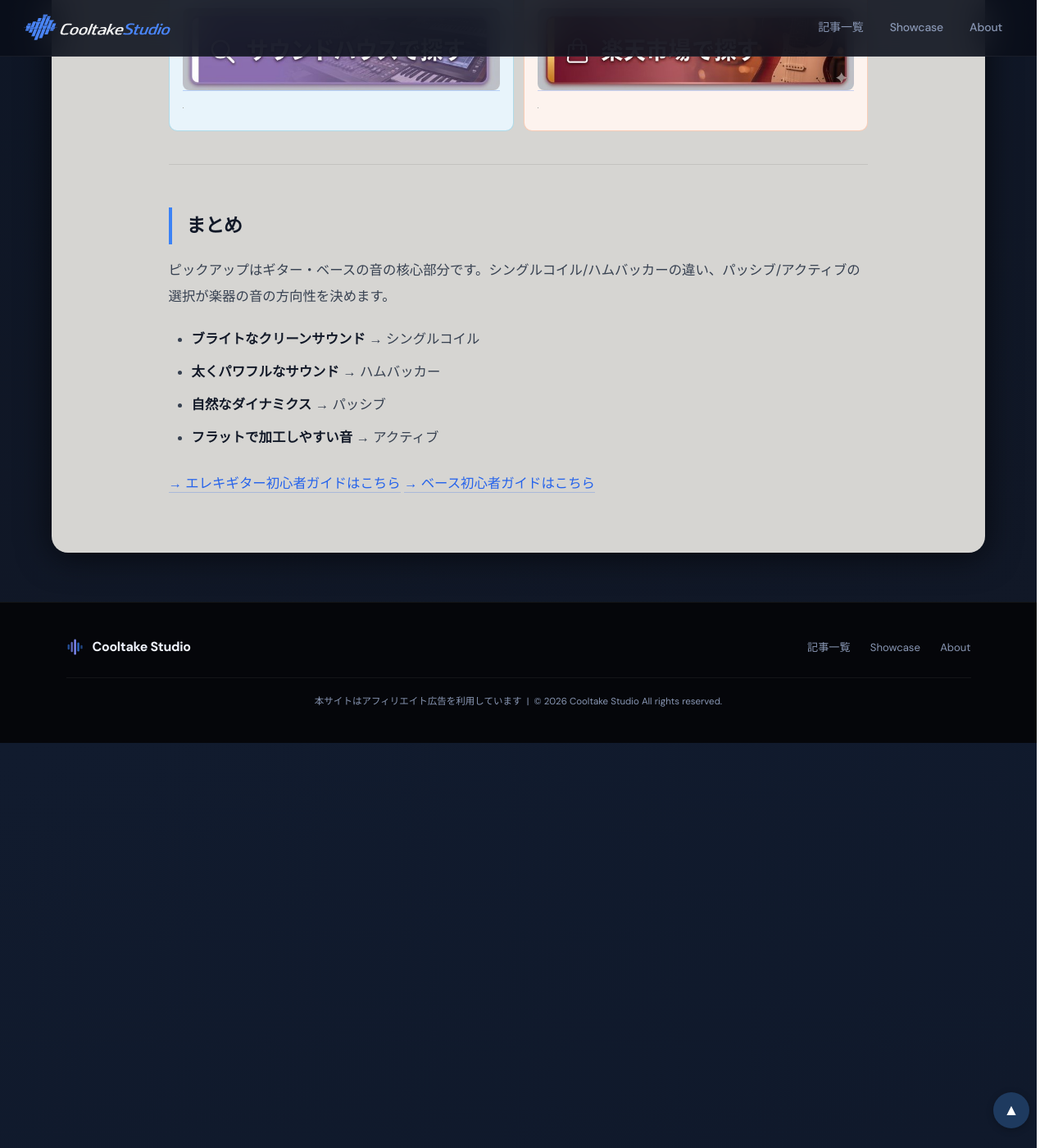
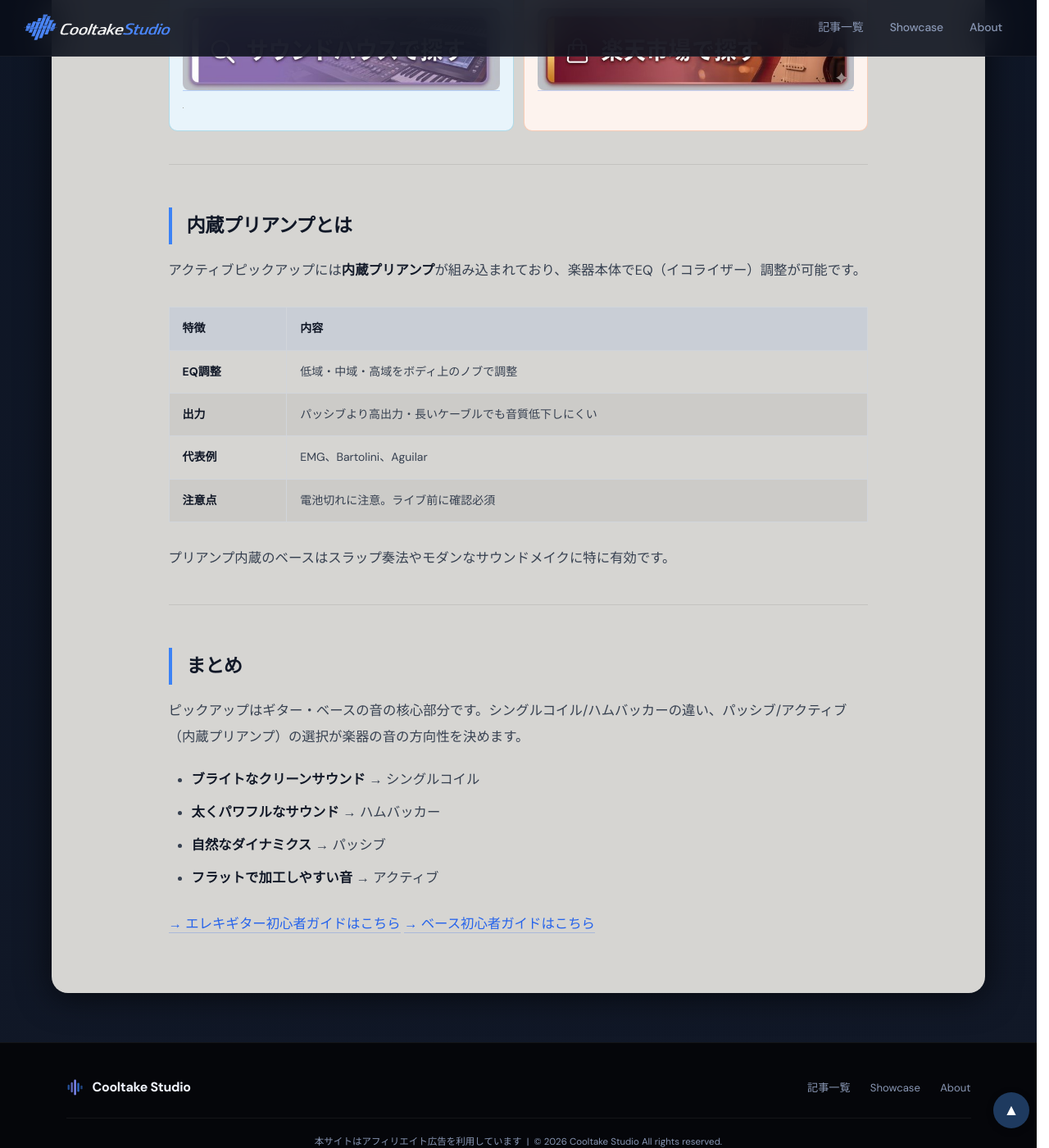
Before and after one commit to cooltake/cooltake-staging, a Jekyll site: the page built from _posts/2026-05-29-guitar-bass-pickup-guide.md, in a window 1280 px wide and 1400 px high, scrolled down 4117 px. Shown: the whole window at 82% size. Built offline with Jekyll 4.4.1, drawn with Linux system fonts in a browser that asks for light colours; some web fonts are replaced.

Commit message:
fix: 楽器記事6本 不備修正（もしもピクセル削除・テレキャスターポジション修正・プレベ誤字修正・ピックアッププリアンプ追記）

```diff
--- a/_posts/2026-05-29-guitar-bass-pickup-guide.md
+++ b/_posts/2026-05-29-guitar-bass-pickup-guide.md
@@ -111,17 +111,30 @@ image: /assets/images/thumb-pickup-guide.jpg
 <div style="flex:1;padding:.8rem 1rem 1rem;background:#fdf3ee;border-radius:10px;border:1px solid rgba(234,88,12,.25);">
 <p style="margin:0 0 .5rem;color:#374151;font-size:.82rem;font-weight:bold;">ピックアップ を楽天市場で探す</p>
 <a href="https://hb.afl.rakuten.co.jp/hgc/0b15ddc7.28c5c9ed.0b15ddc8.5d23dd4d/?pc=https%3A%2F%2Fsearch.rakuten.co.jp%2Fsearch%2Fmall%2F%E3%82%AE%E3%82%BF%E3%83%BC%2B%E3%83%94%E3%83%83%E3%82%AF%E3%82%A2%E3%83%83%E3%83%97%2F" rel="nofollow" referrerpolicy="no-referrer-when-downgrade" style="display:block;text-decoration:none;"><img src="/assets/images/btn-rakuten.jpg" alt="楽天市場で探す" width="600" height="155" style="max-width:100%;height:auto;border-radius:8px;display:block;"></a>
-<img src="//i.moshimo.com/af/i/impression?a_id=5565352&amp;p_id=54&amp;pc_id=54&amp;pl_id=616" width="1" height="1" style="border:none;" alt="" loading="lazy">
 </div>
 </div>
 
-<!-- AFFILIATE_PLACEHOLDER: Amazon（もしもアフィリエイト Amazon審査通過後に設置予定） -->
+
+---
+
+## 内蔵プリアンプとは
+
+アクティブピックアップには**内蔵プリアンプ**が組み込まれており、楽器本体でEQ（イコライザー）調整が可能です。
+
+| 特徴 | 内容 |
+|------|------|
+| **EQ調整** | 低域・中域・高域をボディ上のノブで調整 |
+| **出力** | パッシブより高出力・長いケーブルでも音質低下しにくい |
+| **代表例** | EMG、Bartolini、Aguilar |
+| **注意点** | 電池切れに注意。ライブ前に確認必須 |
+
+プリアンプ内蔵のベースはスラップ奏法やモダンなサウンドメイクに特に有効です。
 
 ---
 
 ## まとめ
 
-ピックアップはギター・ベースの音の核心部分です。シングルコイル/ハムバッカーの違い、パッシブ/アクティブの選択が楽器の音の方向性を決めます。
+ピックアップはギター・ベースの音の核心部分です。シングルコイル/ハムバッカーの違い、パッシブ/アクティブ（内蔵プリアンプ）の選択が楽器の音の方向性を決めます。
 
 - **ブライトなクリーンサウンド** → シングルコイル
 - **太くパワフルなサウンド** → ハムバッカー
```
